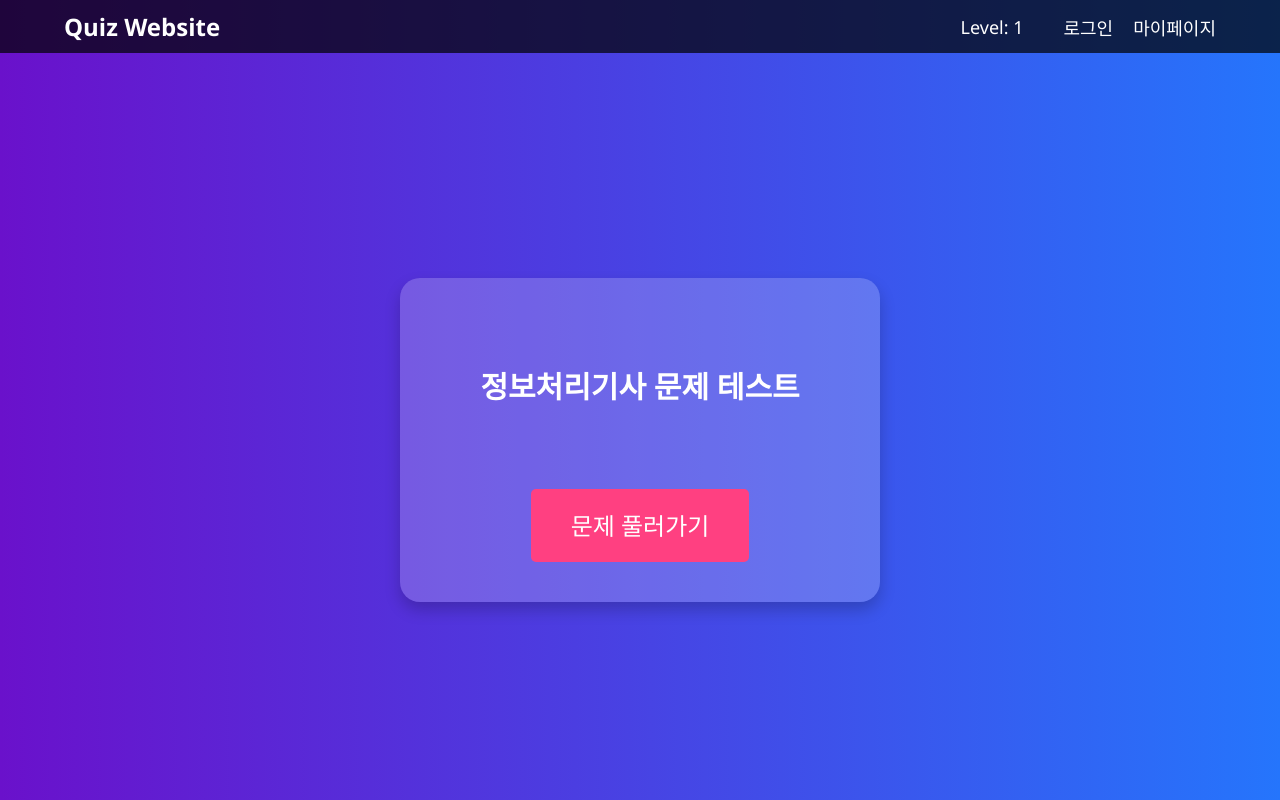
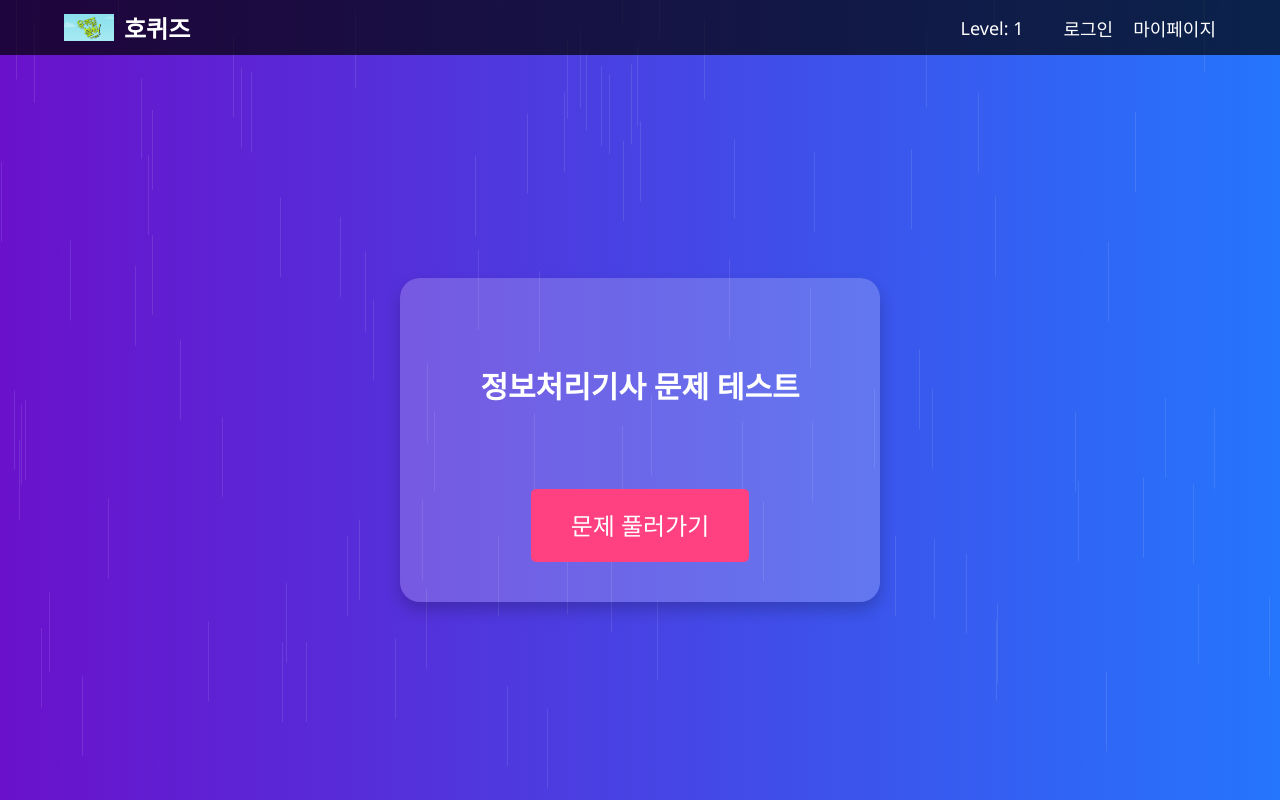
Before and after one commit to woorifisa-service-dev-3rd/frontend-1st-quiz, a plain HTML site: page main.html in a window 1280 px wide. Drawn offline with Linux system fonts and the light colour scheme.

Commit message:
fix: main 수정

```diff
--- a/main.css
+++ b/main.css
@@ -9,6 +9,7 @@ body {
     height: 100vh;
     justify-content: center;
     position: relative;
+    overflow: hidden;
 }
 
 header.banner {
@@ -30,8 +31,13 @@ header.banner {
     align-items: center;
 }
 
+.banner-content .left {
+    display: flex;
+    align-items: center;
+}
+
 .banner-content .left h2 {
-    margin: 0;
+    margin: 0 0 0 10px;
     font-size: 24px;
 }
 
@@ -57,6 +63,11 @@ header.banner {
     margin-right: 20px;
 }
 
+.logo {
+    width: 50px;
+    height: auto;
+}
+
 .container {
     text-align: center;
     background-color: rgba(255, 255, 255, 0.2);
@@ -65,6 +76,8 @@ header.banner {
     box-shadow: 0 8px 16px rgba(0, 0, 0, 0.2);
     max-width: 600px;
     margin: 80px 20px 0;
+    z-index: 1;
+    position: relative;
 }
 
 h2 {
@@ -89,3 +102,29 @@ h2 {
     transform: scale(1.05);
     box-shadow: 0 6px 12px rgba(0, 0, 0, 0.3);
 }
+
+.rain {
+    position: absolute;
+    top: 0;
+    left: 0;
+    width: 100%;
+    height: 100%;
+    pointer-events: none;
+    overflow: hidden;
+    z-index: 0;
+}
+
+.drop {
+    position: absolute;
+    bottom: 100%;
+    width: 1px;
+    height: 80px;
+    background: rgba(255, 255, 255, 0.1);
+    animation: fall linear infinite;
+}
+
+@keyframes fall {
+    to {
+        transform: translateY(100vh);
+    }
+}
--- a/main.html
+++ b/main.html
@@ -13,7 +13,8 @@
     <header class="banner">
         <div class="banner-content">
             <div class="left">
-                <h2>Quiz Website</h2>
+                <img src="quiz.jpg" alt="퀴즈이미지" class="logo">
+                <h2>호퀴즈</h2>
             </div>
             <div class="right">
                 <span class="level">Level: 1</span>
--- a/main.js
+++ b/main.js
@@ -17,15 +17,27 @@ const quizData = [
     }
 ];
 
-// DOM 로딩 후 실행
 document.addEventListener('DOMContentLoaded', function() {
     const quizButton = document.querySelector('.quiz-button');
 
-    // 퀴즈 페이지로 이동 시
     quizButton.addEventListener('click', function(event) {
-        event.preventDefault(); // 기본 동작 방지
+        event.preventDefault();
 
-        // 퀴즈 페이지로 이동
         window.location.href = 'quiz.html';
     });
 });
+
+document.addEventListener('DOMContentLoaded', () => {
+    const rainContainer = document.createElement('div');
+    rainContainer.classList.add('rain');
+    document.body.appendChild(rainContainer);
+
+    for (let i = 0; i < 100; i++) {
+        const drop = document.createElement('div');
+        drop.classList.add('drop');
+        drop.style.left = `${Math.random() * 100}%`;
+        drop.style.animationDuration = `${Math.random() * 1 + 0.5}s`;
+        drop.style.animationDelay = `${Math.random() * 2}s`;
+        rainContainer.appendChild(drop);
+    }
+});
--- a/mypage.css
+++ b/mypage.css
@@ -114,5 +114,4 @@ h2 {
     flex-direction: column;
     align-items: center;
     margin-bottom: 20px;
-    color: red;
 }
```
Also changed, not shown: login.html (+1 -1 lines), mypage.html (+2 -2 lines), quiz.jpg (added).
